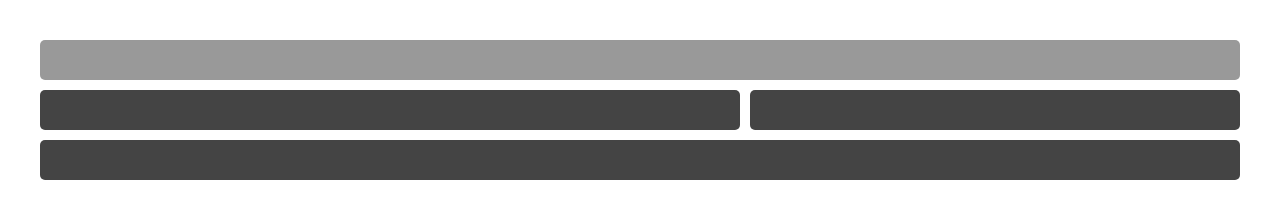
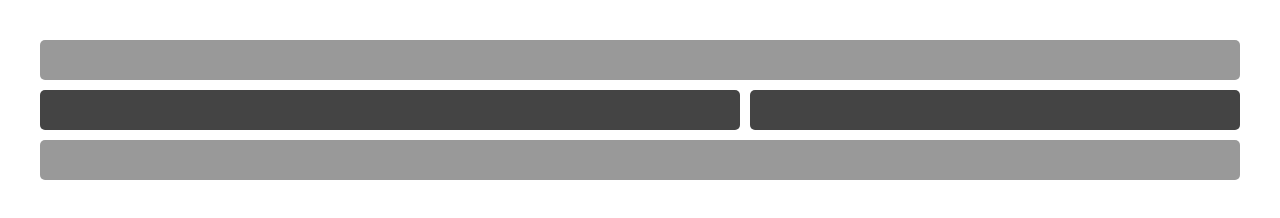
Before and after one commit to pgmartin11/pgmartin11.github.io, a plain HTML site: page index.html in a window 1280 px wide. Drawn offline with nearby package versions, Linux system fonts and the light colour scheme.

Commit message:
added styling to footer

```diff
--- a/stylesheet.css
+++ b/stylesheet.css
@@ -37,6 +37,6 @@ footer {
   padding: 20px;
 }
 
-header.box {
+header.box, footer.box {
   background-color: #999;
 }
```
